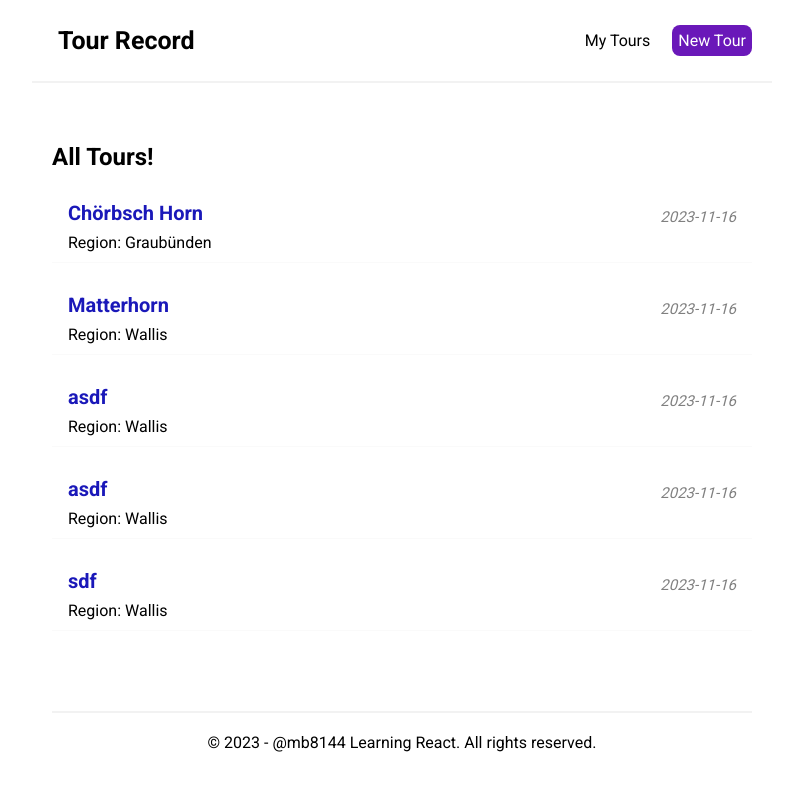
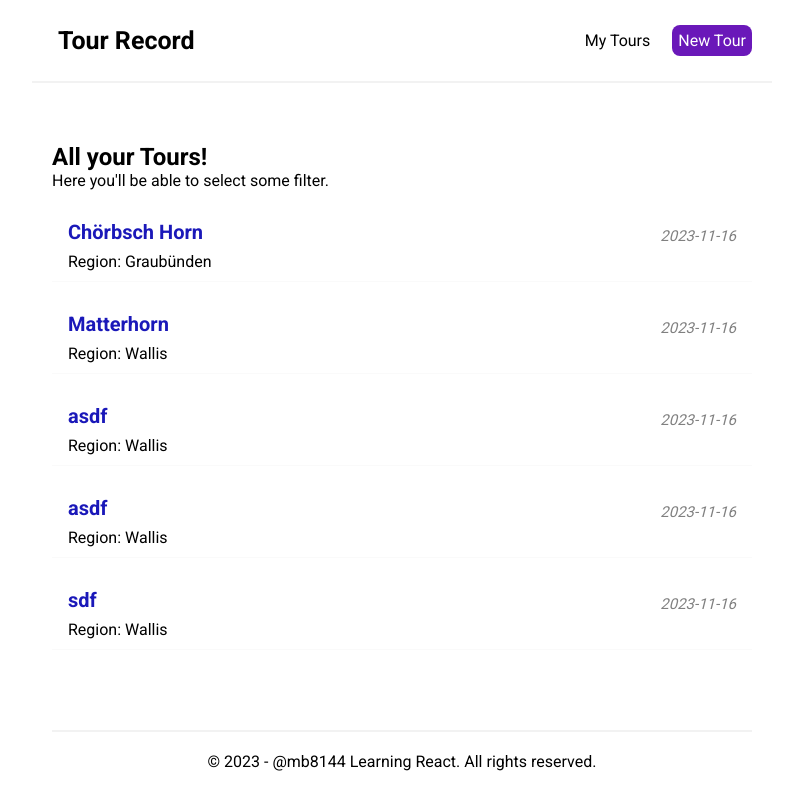
Before and after one commit to mb8144/recordingOfTours, a React (Vite) app in the folder recordingOfTours/: page /tours in a window 1280 px wide. Shown: the whole page, without its empty margins (238-1041 px from the left). Built offline with nearby package versions, Linux system fonts and the light colour scheme; data requests are answered from the project's data file.

Commit message:
restructure explorer

```diff
--- /dev/null
+++ b/recordingOfTours/src/Pages/Tours/Filter.jsx
@@ -0,0 +1,10 @@
+const Filter = () => {
+  return (
+    <>
+      <h2>All your Tours!</h2>
+      <div>Here you'll be able to select some filter.</div>
+    </>
+   );
+}
+
+export default Filter;
--- a/recordingOfTours/src/MyTours.jsx
+++ b/recordingOfTours/src/Pages/Tours/MyTours.jsx
@@ -1,5 +1,6 @@
 import TourList from "./TourList";
-import useFetch from "./useFetch";
+import useFetch from "../../Components/UseFetch";
+import Filter from "./Filter";
 
 const Home = () => {
   const { error, isPending, data: tours } = useFetch('http://localhost:8000/tours')
@@ -8,6 +9,7 @@ const Home = () => {
     <div>
       { error && <div>{ error }</div> }
       { isPending && <div>Loading...</div> }
+      { tours && <Filter />}
       { tours && <TourList tours={tours} /> }
     </div>
   );
--- a/recordingOfTours/src/TourDetails.jsx
+++ b/recordingOfTours/src/Pages/Tours/TourDetails.jsx
@@ -1,5 +1,5 @@
 import { useParams } from "react-router";
-import useFetch from "./useFetch";
+import useFetch from "../../Components/UseFetch";
 import { Navigate, useNavigate } from "react-router-dom";
 
 const TourDetails = () => {
--- a/recordingOfTours/src/TourList.jsx
+++ b/recordingOfTours/src/Pages/Tours/TourList.jsx
@@ -3,7 +3,6 @@ import { Link } from "react-router-dom";
 const TourList = ({ tours }) => {
   return (
     <div className="tour-list">
-      <h2>All Tours!</h2>
       {tours.map(tour => (
         <div className="tour-preview" key={tour.id}>
           <Link to={`/tours/${tour.id}`}>
```
Also changed, not shown: recordingOfTours/src/App.jsx (+8 -8 lines), recordingOfTours/src/Components/Footer.jsx (renamed from recordingOfTours/src/Footer.jsx), recordingOfTours/src/Components/Navbar.jsx (renamed from recordingOfTours/src/Navbar.jsx), recordingOfTours/src/Components/NotFound.jsx (renamed from recordingOfTours/src/NotFound.jsx), recordingOfTours/src/Components/UseFetch.jsx (renamed from recordingOfTours/src/UseFetch.jsx), recordingOfTours/src/Pages/Home/Home.jsx (renamed from recordingOfTours/src/Home.jsx), recordingOfTours/src/Pages/NewTourForm/Create.jsx (renamed from recordingOfTours/src/Create.jsx).
